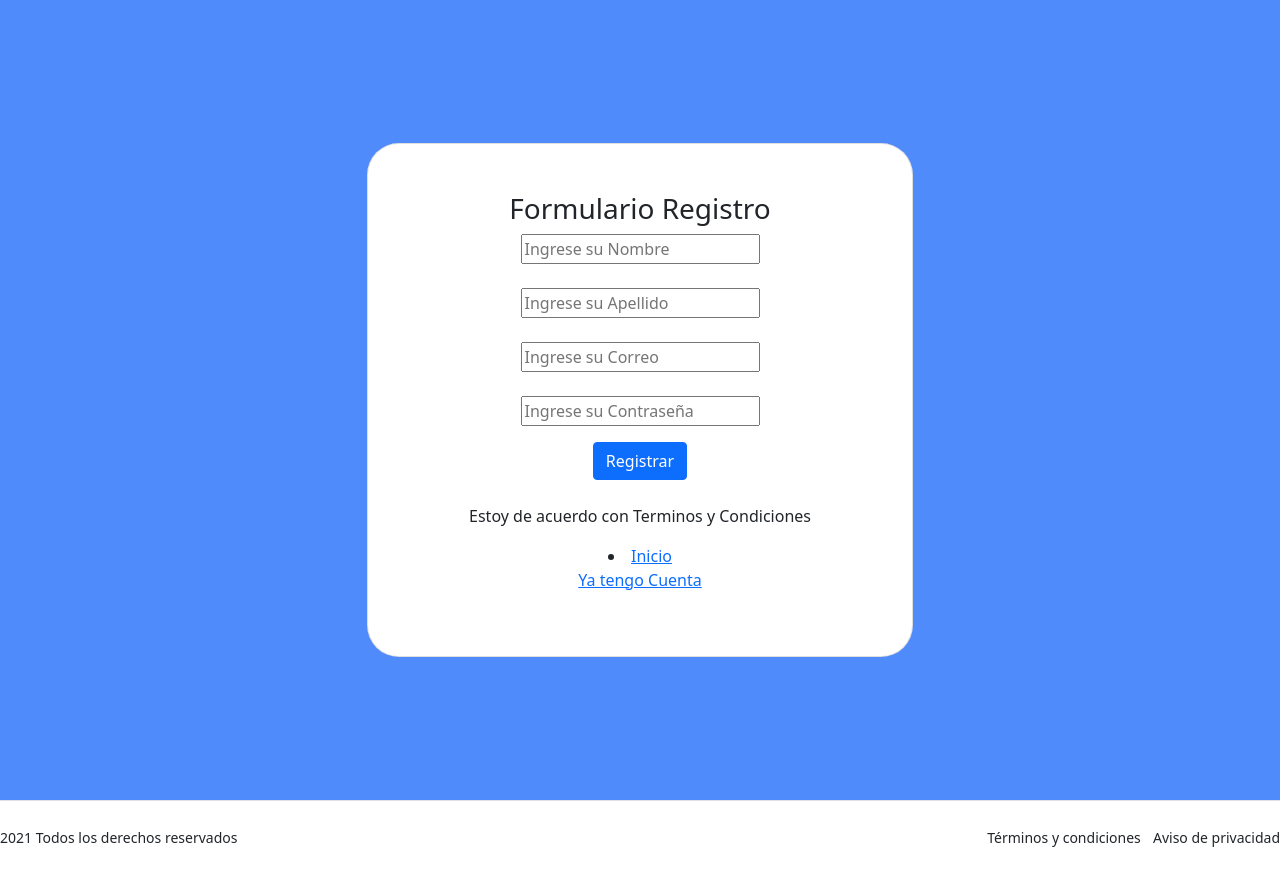
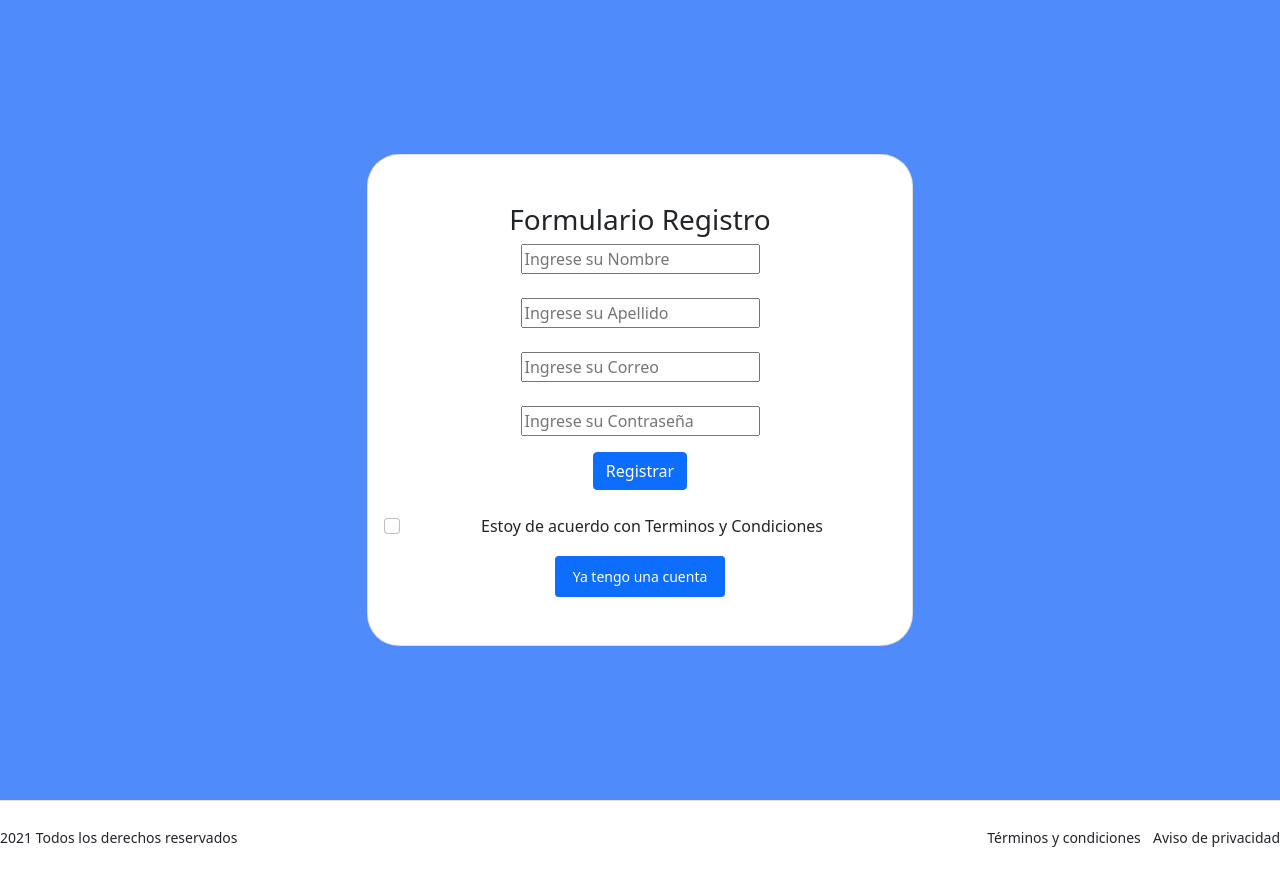
Before and after one commit to USIS011120/PROGRAMACION_III, a plain HTML site: page registrar.html in a window 1280 px wide. Drawn offline with nearby package versions, Linux system fonts and the light colour scheme.

Commit message:
arreglos de interfas

```diff
--- a/registrar.html
+++ b/registrar.html
@@ -38,11 +38,19 @@
 
       </div>
 
-      <p>Estoy de acuerdo con Terminos y Condiciones</p>
-      <li class="buttons">
-        <a href="index.html" class="buttons">Inicio</a>
+              <div>
+                <div class="form-check">
+                  <input class="form-check-input" type="checkbox" value="" id="flexCheckIndeterminate">
+                  <label class="form-check-label" for="flexCheckIndeterminate">
+                    <p>Estoy de acuerdo con Terminos y Condiciones</p>
+                  </label>
+                </div>
+              </div>
+
+      <li class="btn btn-primary btn-sm">
+        <a href="index.html" class="btn btn-primary btn-sm">Ya tengo una cuenta</a>
       </li>
-      <p><a href="#">Ya tengo Cuenta</a></p>
+
                 </div>
               </div>
             </div>
```
Also changed, not shown: carrito.html (+5 -5 lines).
